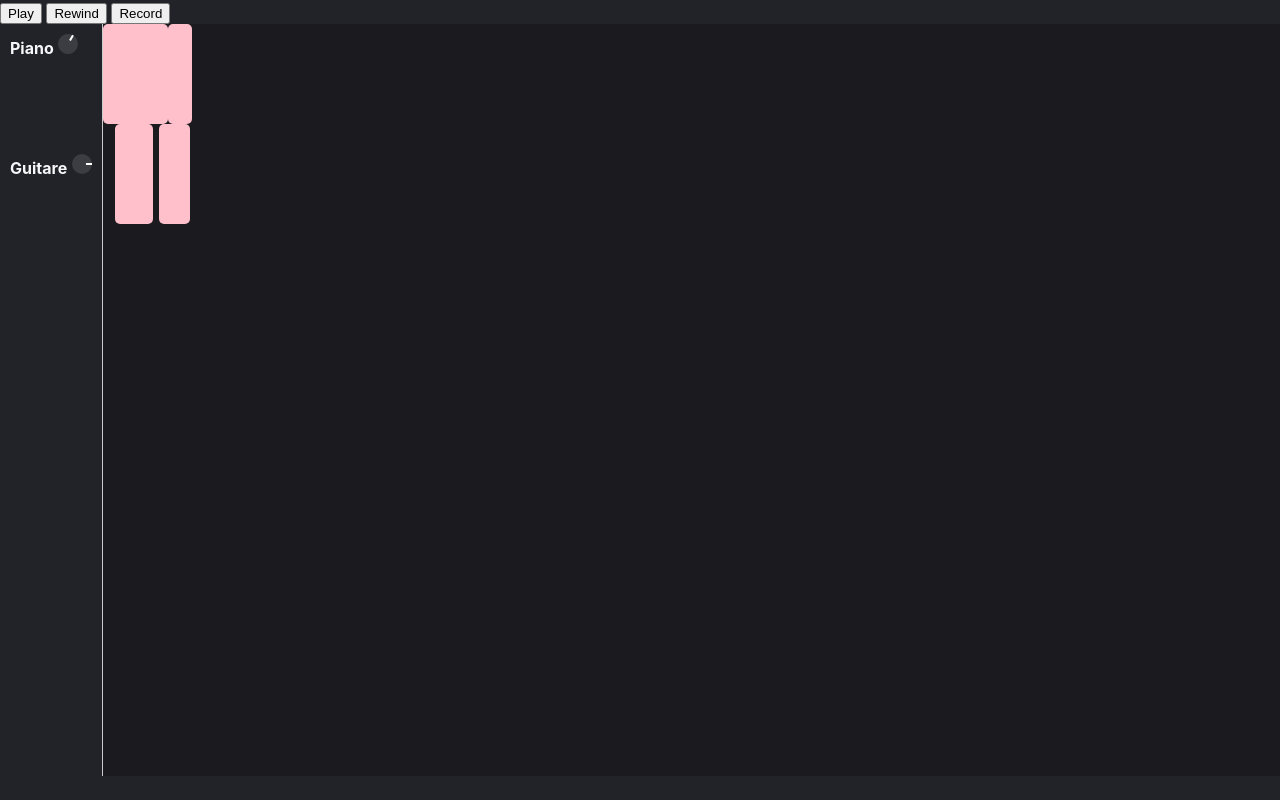
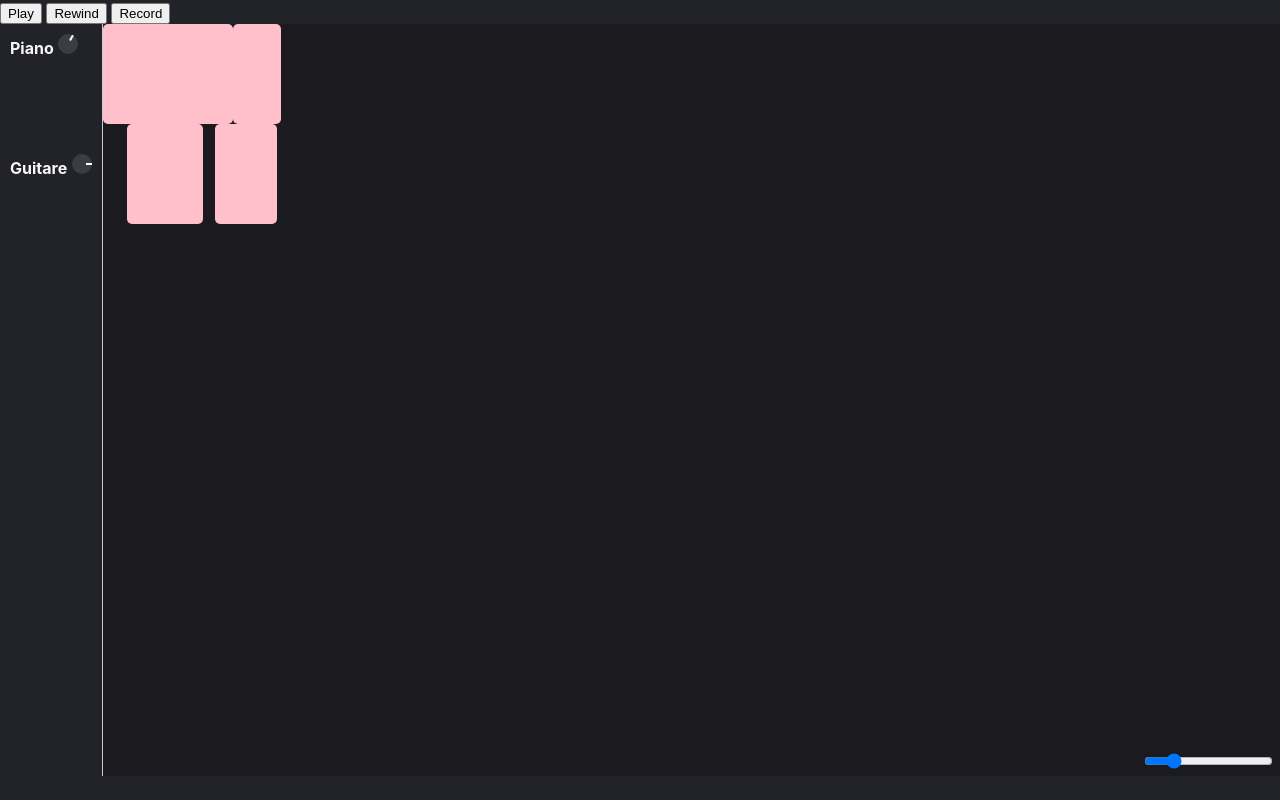
Before and after one commit to armribdev/echoes-studio, a SvelteKit app: page / in a window 1280 px wide. Built offline with nearby package versions, Linux system fonts and the light colour scheme.

Commit message:
feat: add scale

```diff
--- a/src/components/MainPannel.svelte
+++ b/src/components/MainPannel.svelte
@@ -1,4 +1,4 @@
-<script>
+<script lang="ts">
 	import Knob from './Knob.svelte';
 	let tracks = [
 		{
@@ -18,9 +18,12 @@
 			]
 		}
 	];
+
+	let scale: number = 2.0;
 </script>
 
 <div class="container">
+	<input type="range" bind:value={scale} min={0.1} max={10} step={0.01} class="scale" />
 	<div class="instruments">
 		{#each tracks as { name, volume }}
 			<div class="instrument">
@@ -34,7 +37,7 @@
 		{#each tracks as { clips }}
 			<div class="track">
 				{#each clips as { start, end }}
-					<div class="clip" style="left: {start}px; width:{end - start}px"></div>
+					<div class="clip" style="left: {start * scale}px; width:{(end - start) * scale}px"></div>
 				{/each}
 			</div>
 		{/each}
@@ -47,11 +50,25 @@
 		display: flex;
 		align-items: stretch;
 		height: 100%;
+		position: relative;
+		overflow-y: auto;
+		overflow-x: hidden;
+	}
+
+	.scale {
+		position: absolute;
+		right: 5px;
+		bottom: 5px;
 	}
 
 	.instruments {
 		border-right: 1px solid #ccc;
 		background-color: $pannel-background-color;
+	}
+
+	.tracks {
+		flex-grow: 1;
+		overflow-y: auto;
 	}
 
 	.instrument,
@@ -65,6 +82,8 @@
 
 	.track {
 		position: relative;
+		// flex: 1;
+		// overflow-y: auto;
 	}
 
 	.clip {
```
